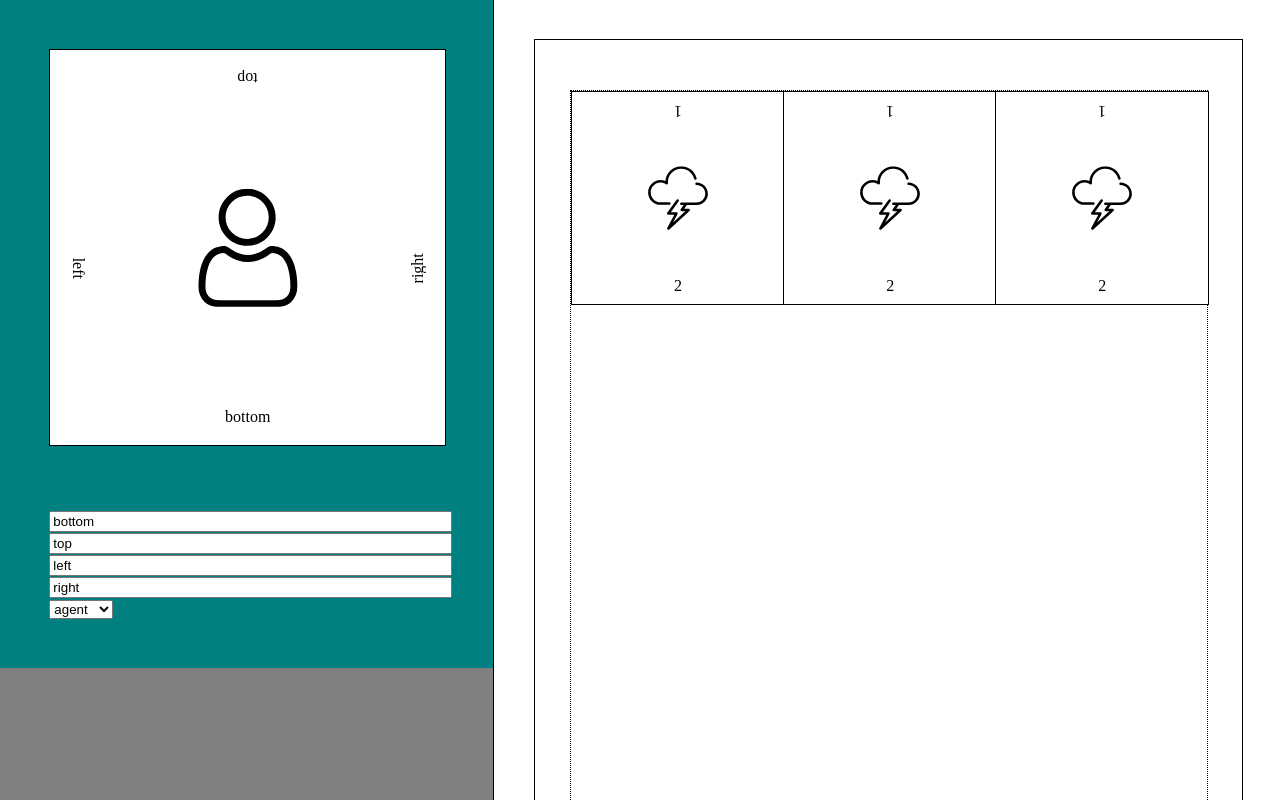
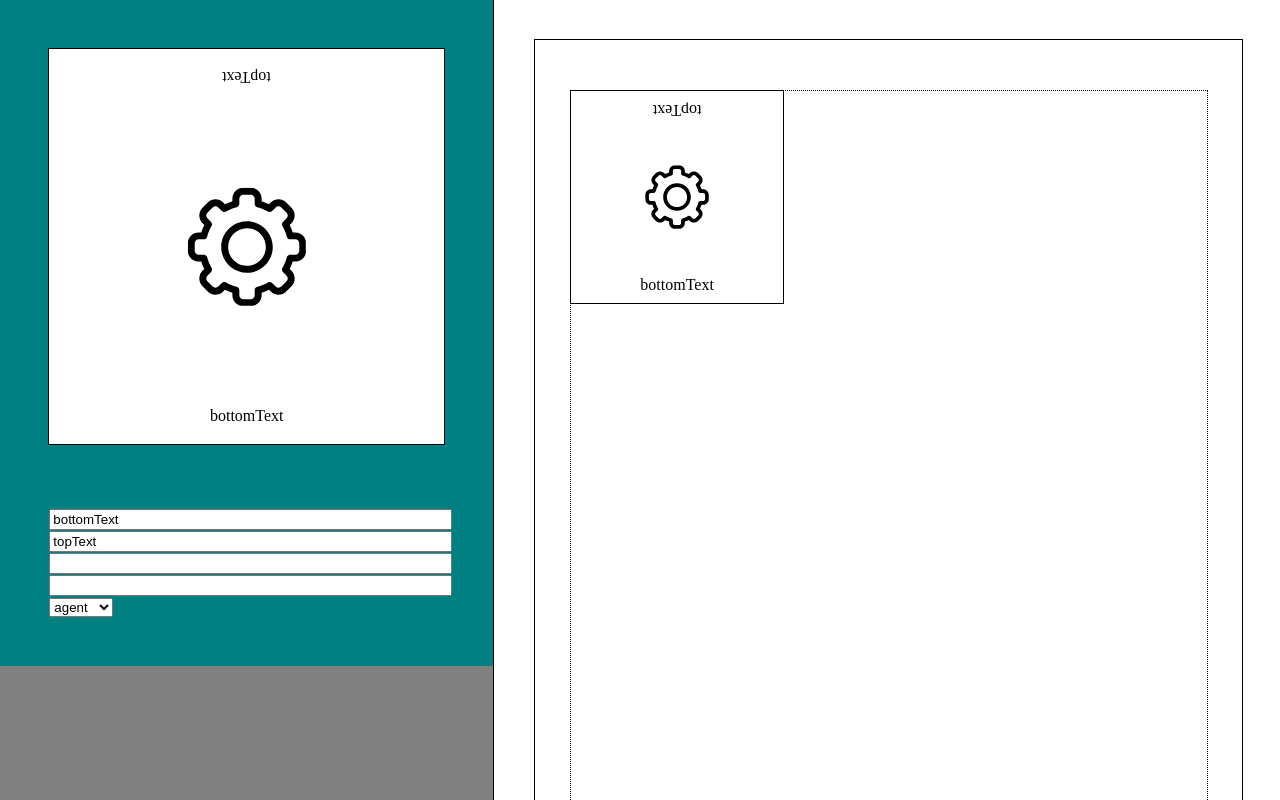
Before and after one commit to pawelngei/story-engine-card-creator, a React (Create React App) app: page / in a window 1280 px wide. Built offline with nearby package versions, Linux system fonts and the light colour scheme.

Commit message:
allow leftMenu to create real cards

```diff
--- a/src/App.tsx
+++ b/src/App.tsx
@@ -30,12 +30,21 @@ const sampleCard = {
 }
 
 const App = () => {
+  const [cards, setCards] = useState<CardType[]>([sampleCard])
+  const [activeCardIdx, setActiveCardIdx] = useState(0)
+  const card = cards[activeCardIdx]
+  const setCard = (card: CardType) => {
+    setCards([card]) //TODO
+  }
   return (
     <AppContainer>
-      <LeftMenu />
+      <LeftMenu
+        card={card}
+        setCard={setCard}
+      />
       <PaperCardScrollContainer>
         <PaperCardScrollInner>
-          <PaperCard />
+          <PaperCard cards={cards} />
         </PaperCardScrollInner>
       </PaperCardScrollContainer>
     </AppContainer>
--- a/src/Card/Card.tsx
+++ b/src/Card/Card.tsx
@@ -25,6 +25,7 @@ const CardContainer = styled.div`
   width: 100%;
   padding-top: 100%;
   border: 1px solid black;
+  margin: -1px;
   background: white;
   color: black;
   position: relative;
--- a/src/LeftMenu/LeftMenu.tsx
+++ b/src/LeftMenu/LeftMenu.tsx
@@ -1,6 +1,11 @@
 import React, { useState } from 'react'
 import styled from 'styled-components'
-import { Card } from '../Card/Card'
+import { Card, CardType } from '../Card/Card'
+
+type LeftMenuProps = {
+  card: CardType,
+  setCard: (card: CardType) => void
+}
 
 const LeftMenuContainer = styled.div`
   position: relative;
@@ -41,12 +46,15 @@ const cardTypes = [
   'engine'
 ]
 
-export const LeftMenu = () => {
-  const [bottom, setBottom] = useState('bottom')
-  const [top, setTop] = useState('top')
-  const [left, setLeft] = useState('left')
-  const [right, setRight] = useState('right')
-  const [type, setType] = useState('agent')
+export const LeftMenu = ({
+  card,
+  setCard
+}: LeftMenuProps) => {
+  const { top, bottom, left, right, type } = card
+  const setCardValue = (key: string, value: string) => setCard({
+    ...card,
+    [key]: value
+  })
   return (
     <LeftMenuContainer>
       <Inner>
@@ -62,21 +70,21 @@ export const LeftMenu = () => {
         <InputContainer>
           <StyledInput
             value={bottom}
-            onChange={e => setBottom(e.target.value)}
+            onChange={e => setCardValue('bottom', e.target.value)}
           />
           <StyledInput
             value={top}
-            onChange={e => setTop(e.target.value)}
+            onChange={e => setCardValue('top', e.target.value)}
           />
           <StyledInput
             value={left}
-            onChange={e => setLeft(e.target.value)}
+            onChange={e => setCardValue('left', e.target.value)}
           />
           <StyledInput
             value={right}
-            onChange={e => setRight(e.target.value)}
+            onChange={e => setCardValue('right', e.target.value)}
           />
-          <select onChange={e => setType(e.target.value)}>
+          <select onChange={e => setCardValue('type', e.target.value)}>
             {cardTypes.map((type, i) => (
               <option key={`select-${i}`} value={type}>{type}</option>
             ))}
--- a/src/PaperCard/PaperCard.tsx
+++ b/src/PaperCard/PaperCard.tsx
@@ -1,8 +1,10 @@
 import React from 'react'
 import styled from 'styled-components'
-import { Card } from '../Card/Card'
+import { Card, CardType } from '../Card/Card'
 
-// 1.4142
+type PaperCardProps = {
+  cards: CardType[]
+}
 
 const PaperContainer = styled.div`
   position: relative;
@@ -28,31 +30,15 @@ const CardWrapper = styled.div`
   width: 33.33%;
 `
 
-export const PaperCard = () => {
+export const PaperCard = ({ cards }: PaperCardProps) => {
   return (
     <PaperContainer>
       <PrintableArea>
-        <CardWrapper>
-          <Card
-            top={'1'}
-            bottom={'2'}
-            type='conflict'
-          />
-        </CardWrapper>
-        <CardWrapper>
-          <Card
-            top={'1'}
-            bottom={'2'}
-            type='conflict'
-          />
-        </CardWrapper>
-        <CardWrapper>
-          <Card
-            top={'1'}
-            bottom={'2'}
-            type='conflict'
-          />
-        </CardWrapper>
+        {cards.map((card, index) => (
+          <CardWrapper key={`cardwrapper-${index}`}>
+            <Card {...card} />
+          </CardWrapper>
+        ))}
       </PrintableArea>
     </PaperContainer>
   )
```
